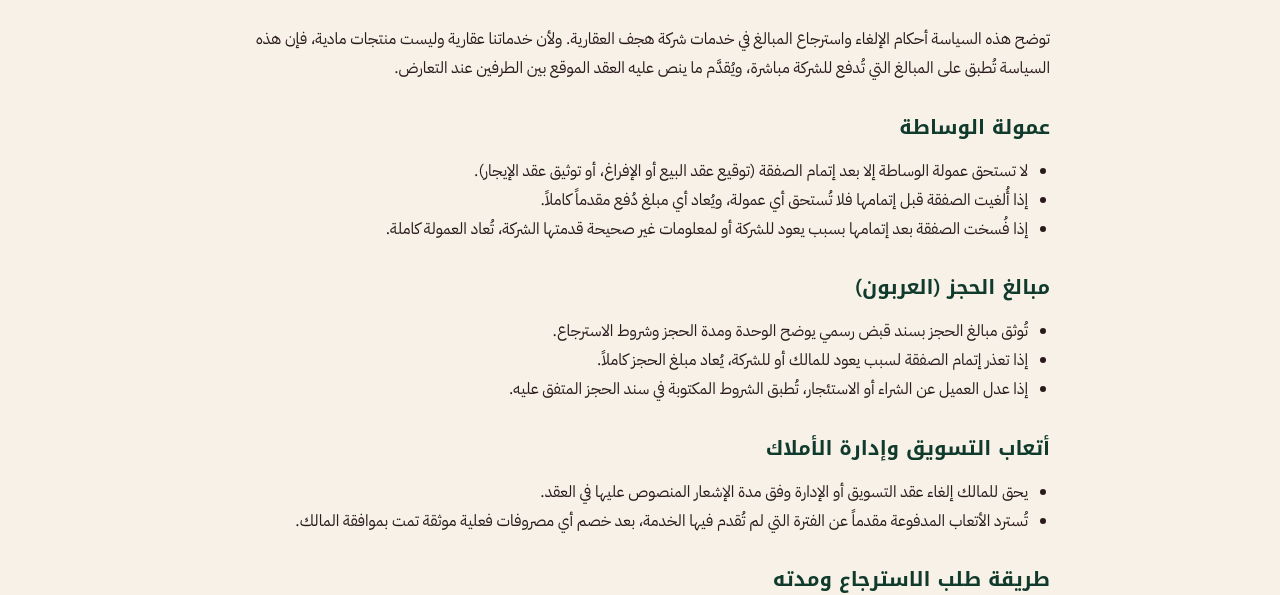
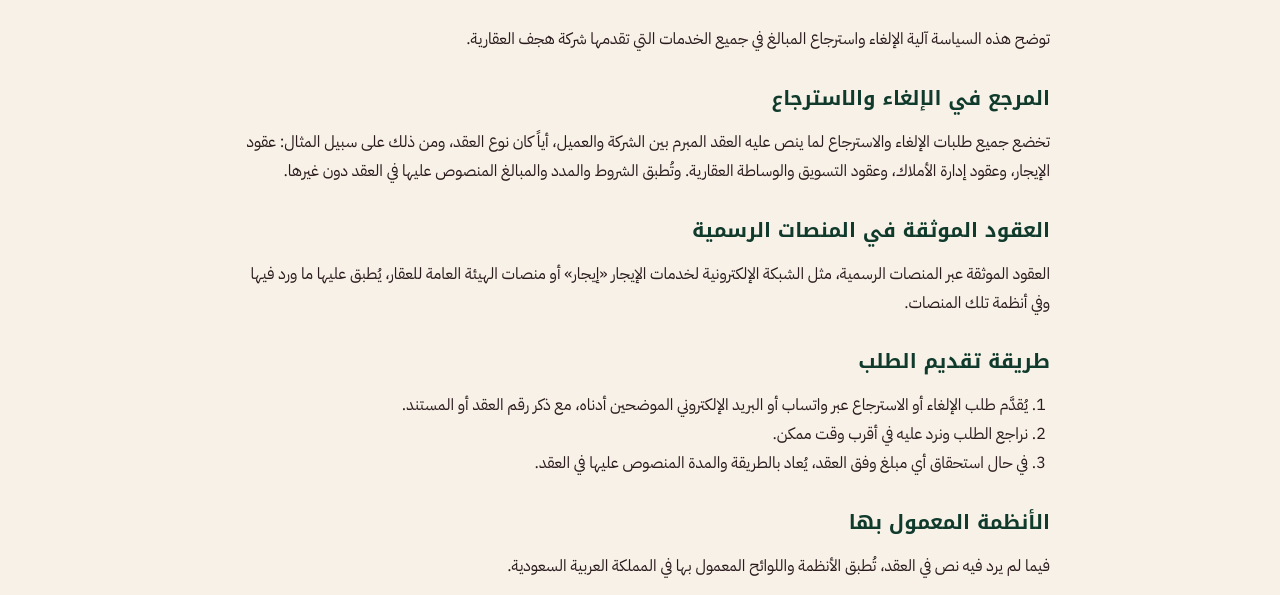
Before and after one commit to abdallahAlmawash/Hjf-website, a plain HTML site: page refund.html in a window 1280 px wide. Shown: the part 207-802 px from the top of the page. Drawn offline with Linux system fonts and the light colour scheme.

Commit message:
Refund policy: general wording, defer to contract terms
Co-Authored-By: Claude Opus 5.5 <noreply@anthropic.com>
Claude-Session: https://claude.ai/code/session_016DzazsGeLQEGbrBWXGAwmq

```diff
--- a/refund.html
+++ b/refund.html
@@ -16,33 +16,19 @@
 <main class="wrap"><article class="doc">
 <h1>سياسة الإلغاء والاسترجاع</h1>
 <p class="upd">آخر تحديث: 24 نوفمبر 2026</p>
-
-<p>توضح هذه السياسة أحكام الإلغاء واسترجاع المبالغ في خدمات شركة هجف العقارية. ولأن خدماتنا عقارية وليست منتجات مادية، فإن هذه السياسة تُطبق على المبالغ التي تُدفع للشركة مباشرة، ويُقدَّم ما ينص عليه العقد الموقع بين الطرفين عند التعارض.</p>
-<h2>عمولة الوساطة</h2>
-<ul>
-<li>لا تستحق عمولة الوساطة إلا بعد إتمام الصفقة (توقيع عقد البيع أو الإفراغ، أو توثيق عقد الإيجار).</li>
-<li>إذا أُلغيت الصفقة قبل إتمامها فلا تُستحق أي عمولة، ويُعاد أي مبلغ دُفع مقدماً كاملاً.</li>
-<li>إذا فُسخت الصفقة بعد إتمامها بسبب يعود للشركة أو لمعلومات غير صحيحة قدمتها الشركة، تُعاد العمولة كاملة.</li>
-</ul>
-<h2>مبالغ الحجز (العربون)</h2>
-<ul>
-<li>تُوثق مبالغ الحجز بسند قبض رسمي يوضح الوحدة ومدة الحجز وشروط الاسترجاع.</li>
-<li>إذا تعذر إتمام الصفقة لسبب يعود للمالك أو للشركة، يُعاد مبلغ الحجز كاملاً.</li>
-<li>إذا عدل العميل عن الشراء أو الاستئجار، تُطبق الشروط المكتوبة في سند الحجز المتفق عليه.</li>
-</ul>
-<h2>أتعاب التسويق وإدارة الأملاك</h2>
-<ul>
-<li>يحق للمالك إلغاء عقد التسويق أو الإدارة وفق مدة الإشعار المنصوص عليها في العقد.</li>
-<li>تُسترد الأتعاب المدفوعة مقدماً عن الفترة التي لم تُقدم فيها الخدمة، بعد خصم أي مصروفات فعلية موثقة تمت بموافقة المالك.</li>
-</ul>
-<h2>طريقة طلب الاسترجاع ومدته</h2>
+<p>توضح هذه السياسة آلية الإلغاء واسترجاع المبالغ في جميع الخدمات التي تقدمها شركة هجف العقارية.</p>
+<h2>المرجع في الإلغاء والاسترجاع</h2>
+<p>تخضع جميع طلبات الإلغاء والاسترجاع لما ينص عليه العقد المبرم بين الشركة والعميل، أياً كان نوع العقد، ومن ذلك على سبيل المثال: عقود الإيجار، وعقود إدارة الأملاك، وعقود التسويق والوساطة العقارية. وتُطبق الشروط والمدد والمبالغ المنصوص عليها في العقد دون غيرها.</p>
+<h2>العقود الموثقة في المنصات الرسمية</h2>
+<p>العقود الموثقة عبر المنصات الرسمية، مثل الشبكة الإلكترونية لخدمات الإيجار «إيجار» أو منصات الهيئة العامة للعقار، يُطبق عليها ما ورد فيها وفي أنظمة تلك المنصات.</p>
+<h2>طريقة تقديم الطلب</h2>
 <ol>
-<li>تقديم الطلب عبر واتساب أو البريد الإلكتروني مع رقم سند القبض أو العقد.</li>
-<li>نرد على الطلب خلال 3 أيام عمل.</li>
-<li>يُعاد المبلغ المستحق خلال 14 يوم عمل من الموافقة، بنفس طريقة الدفع الأصلية أو بتحويل بنكي لحساب باسم الدافع.</li>
+<li>يُقدَّم طلب الإلغاء أو الاسترجاع عبر واتساب أو البريد الإلكتروني الموضحين أدناه، مع ذكر رقم العقد أو المستند.</li>
+<li>نراجع الطلب ونرد عليه في أقرب وقت ممكن.</li>
+<li>في حال استحقاق أي مبلغ وفق العقد، يُعاد بالطريقة والمدة المنصوص عليها في العقد.</li>
 </ol>
-<h2>الإيجارات المحصلة لصالح المالك</h2>
-<p>تخضع مبالغ الإيجار والتأمين المحصلة عبر عقود «إيجار» لأحكام العقد الموثق في الشبكة، ويُعاد التأمين للمستأجر عند انتهاء العقد بعد خصم ما يثبت من تلفيات أو مستحقات وفق العقد.</p>
+<h2>الأنظمة المعمول بها</h2>
+<p>فيما لم يرد فيه نص في العقد، تُطبق الأنظمة واللوائح المعمول بها في المملكة العربية السعودية.</p>
 
 <h2>للتواصل</h2>
 <div class="box">
```
